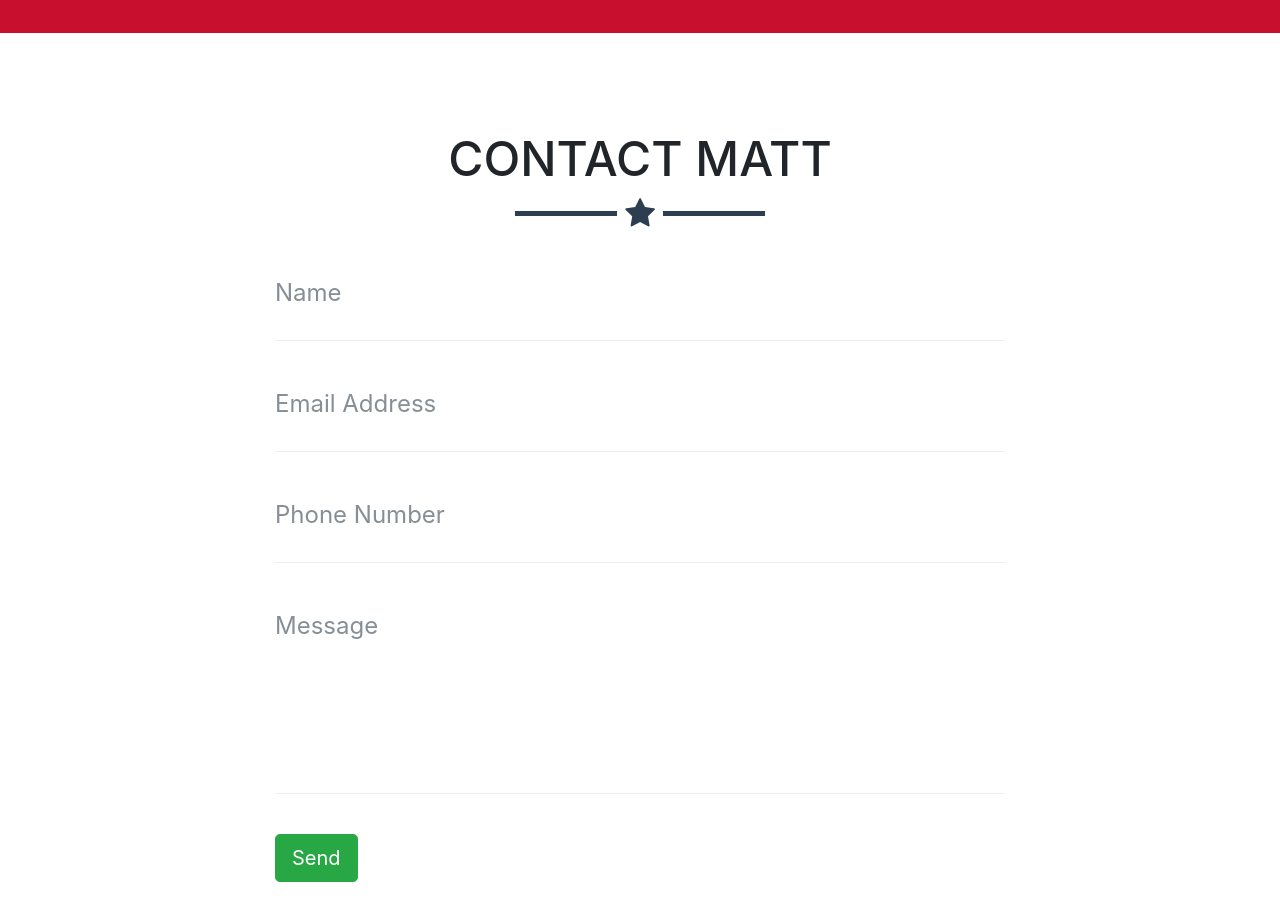
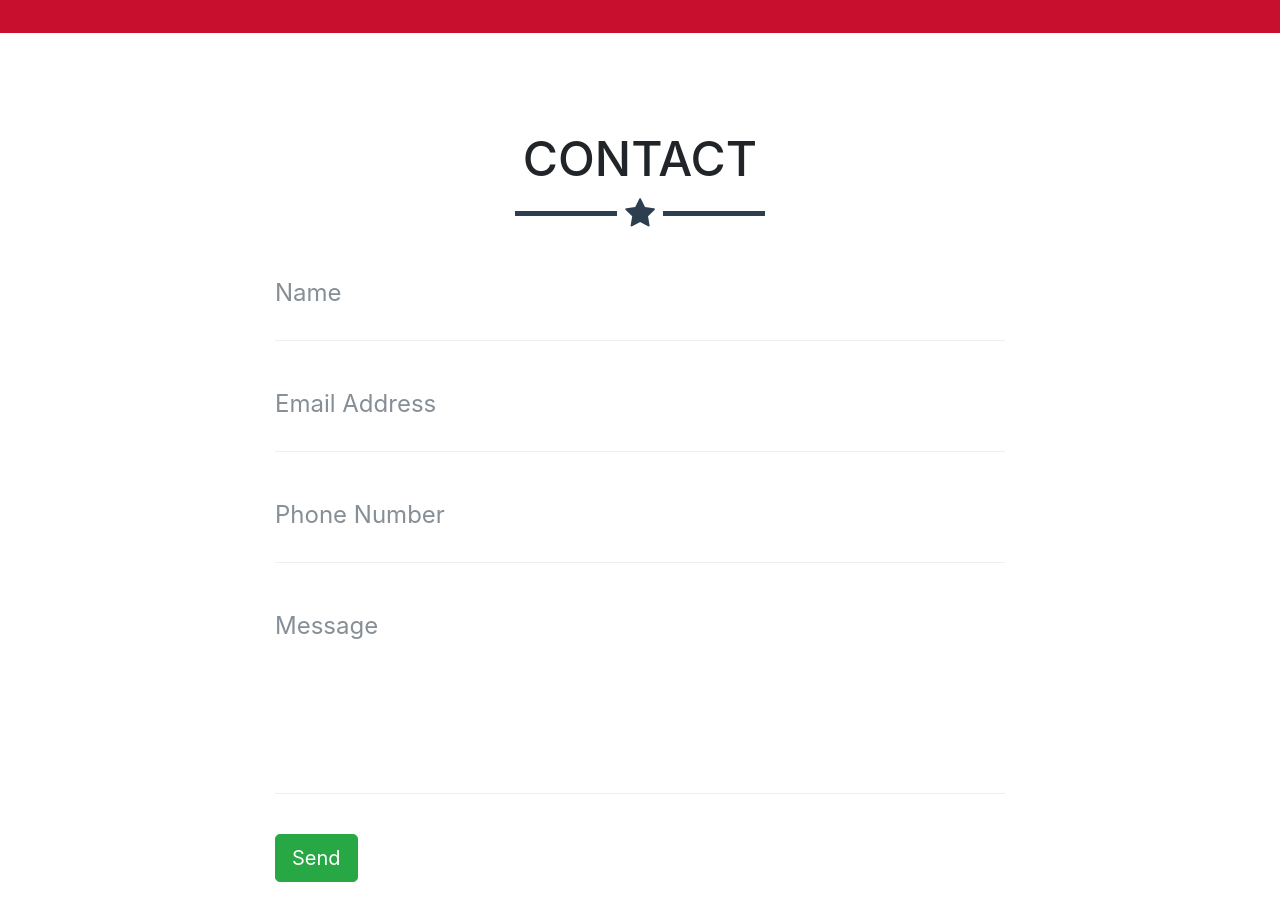
Before and after one commit to jake-nathan/JoelWhite, a website with bundled scripts: page index.html in a window 1280 px wide. Shown: the part 2120-3041 px from the top of the page. Built offline with nearby package versions, Linux system fonts and the light colour scheme; files whose address does not match are found by name.

Commit message:
Update index.html

```diff
--- a/index.html
+++ b/index.html
@@ -151,7 +151,7 @@
     <!-- Contact Section -->
     <section id="contact">
       <div class="container">
-        <h2 class="text-center">Contact Matt</h2>
+        <h2 class="text-center">Contact</h2>
         <hr class="star-primary">
         <div class="row">
           <div class="col-lg-8 mx-auto">
```
